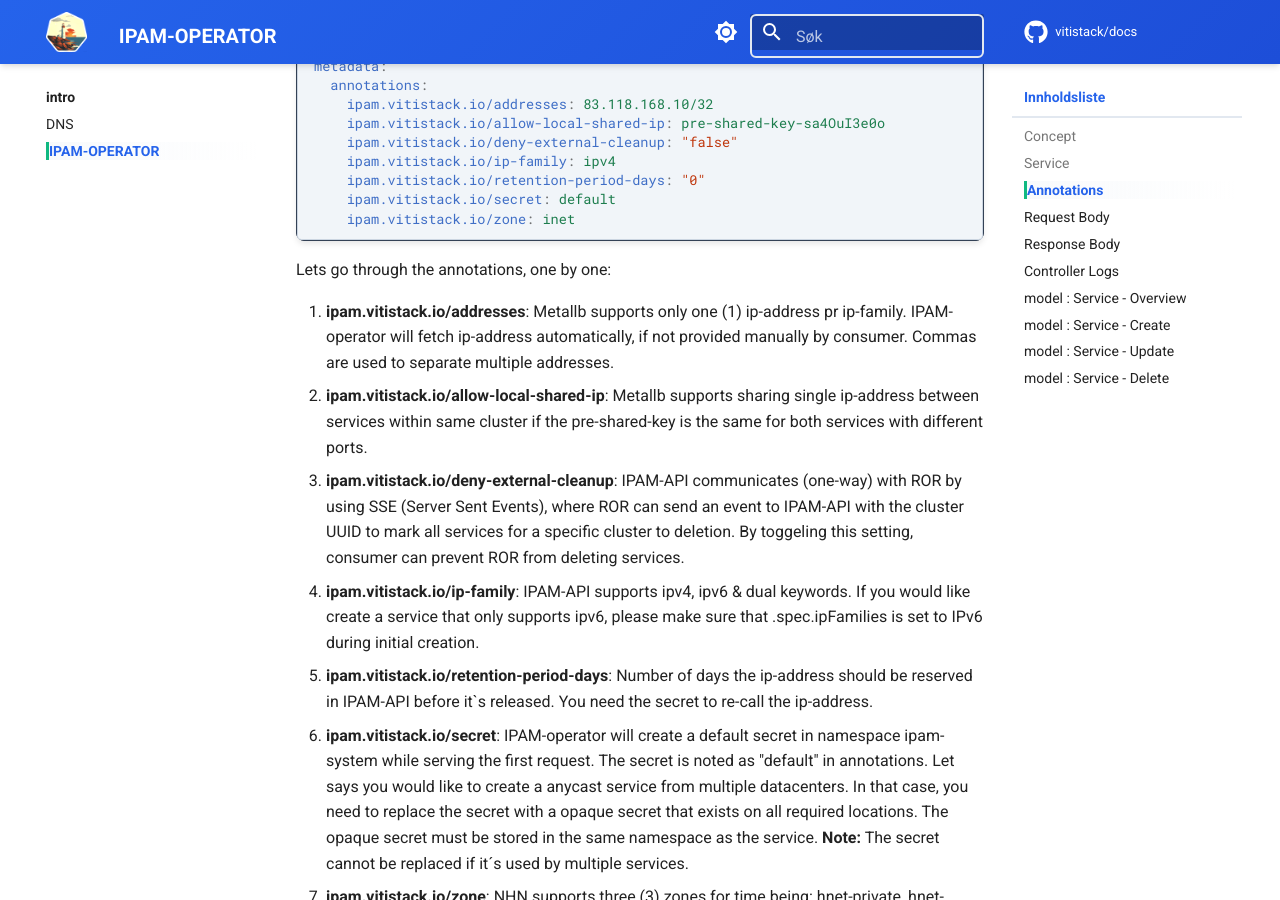
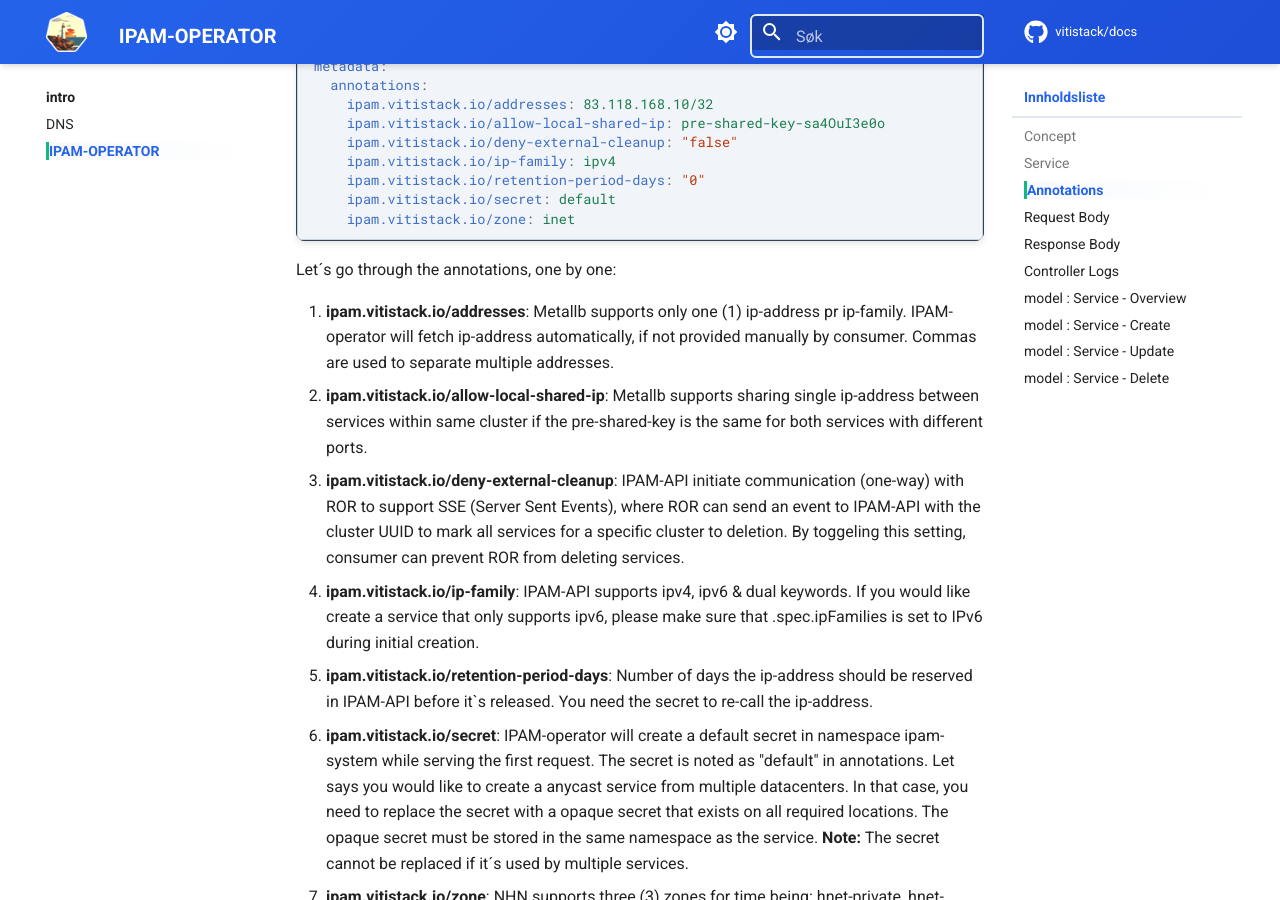
Before and after one commit to vitistack/docs, an MkDocs documentation site: the page built from docs/ipam-operator.md, in a window 1280 px wide and 900 px high, scrolled down 805 px. Built offline with MkDocs 1.6.1 and Material for MkDocs 9.7.7, drawn with Linux system fonts in a browser that asks for light colours; comment, search, counter and statistics services are not loaded.

Commit message:
IPAM-operator : Text

````diff
--- a/docs/ipam-operator.md
+++ b/docs/ipam-operator.md
@@ -32,11 +32,11 @@ metadata:
     ipam.vitistack.io/secret: default
     ipam.vitistack.io/zone: inet
 ```
-Lets go through the annotations, one by one:
+Let´s go through the annotations, one by one:
 
 1. **ipam.vitistack.io/addresses**: Metallb supports only one (1) ip-address pr ip-family. IPAM-operator will fetch ip-address automatically, if not provided manually by consumer. Commas are used to separate multiple addresses.
 2. **ipam.vitistack.io/allow-local-shared-ip**: Metallb supports sharing single ip-address between services within same cluster if the pre-shared-key is the same for both services with different ports.
-3. **ipam.vitistack.io/deny-external-cleanup**: IPAM-API communicates (one-way) with ROR by using SSE (Server Sent Events), where ROR can send an event to IPAM-API with the cluster UUID to mark all services for a specific cluster to deletion. By toggeling this setting, consumer can prevent ROR from deleting services.
+3. **ipam.vitistack.io/deny-external-cleanup**: IPAM-API initiate communication (one-way) with ROR to support SSE (Server Sent Events), where ROR can send an event to IPAM-API with the cluster UUID to mark all services for a specific cluster to deletion. By toggeling this setting, consumer can prevent ROR from deleting services.
 4. **ipam.vitistack.io/ip-family**: IPAM-API supports ipv4, ipv6 & dual keywords. If you would like create a service that only supports ipv6, please make sure that .spec.ipFamilies is set to IPv6 during initial creation.
 5. **ipam.vitistack.io/retention-period-days**: Number of days the ip-address should be reserved in IPAM-API before it`s released. You need the secret to re-call the ip-address.
 6. **ipam.vitistack.io/secret**: IPAM-operator will create a default secret in namespace ipam-system while serving the first request. The secret is noted as "default" in annotations. Let says you would like to create a anycast service from multiple datacenters. In that case, you need to replace the secret with a opaque secret that exists on all required locations. The opaque secret must be stored in the same namespace as the service. **Note:** The secret cannot be replaced if it´s used by multiple services.
````
